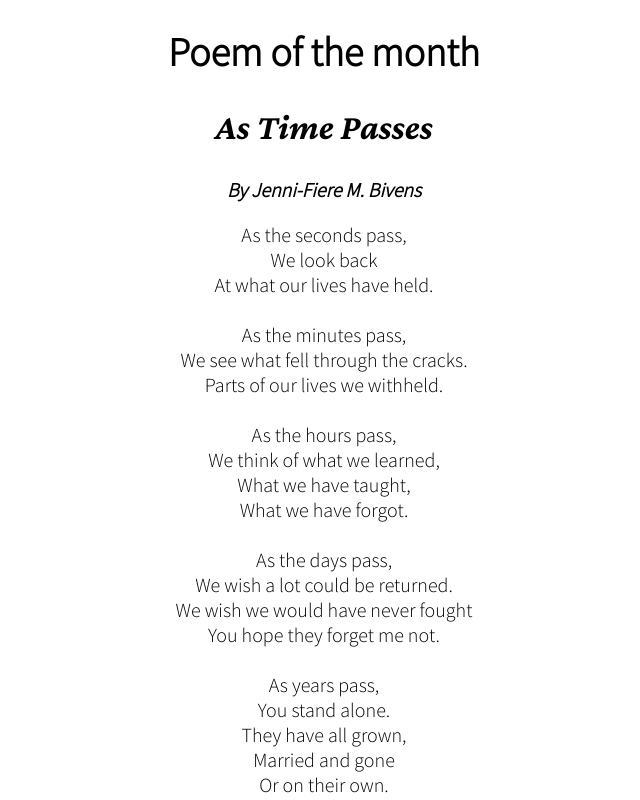
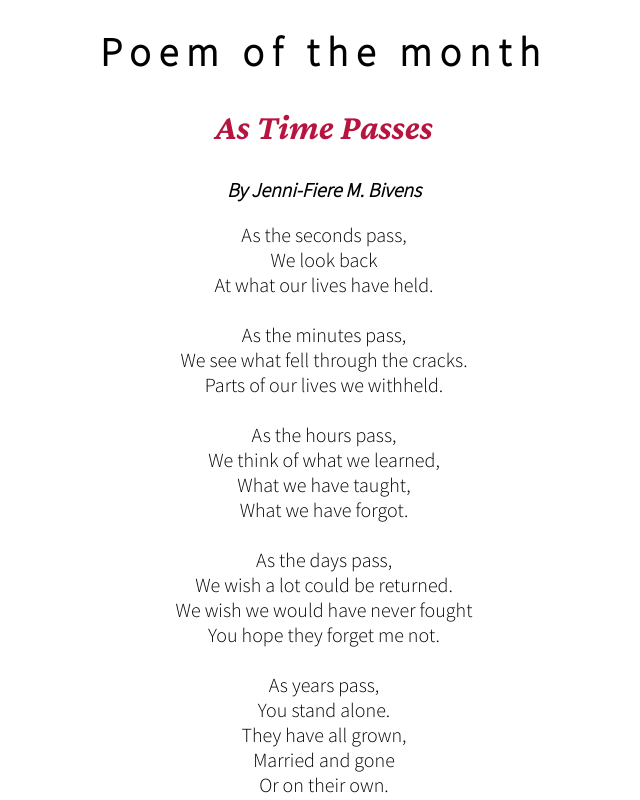
Before and after one commit to anna-zajac/git-learning-2, a plain HTML site: page index.html in a window 1280 px wide. Shown: the top 800 px of the page, without its empty margins (316-956 px from the left). Drawn offline with nearby package versions, Linux system fonts and the light colour scheme.

Commit message:
Add color for poem title

```diff
--- a/style.css
+++ b/style.css
@@ -4,9 +4,14 @@ body {
     font-size: 20px;
 }
 
+.page-title {
+    letter-spacing: 8px;
+}
+
 .poem-title {
     font-family: 'Crimson Pro', serif;
     font-size: 36px;
+    color: #b71540;
 }
 
 .poem p:first-of-type {
```
